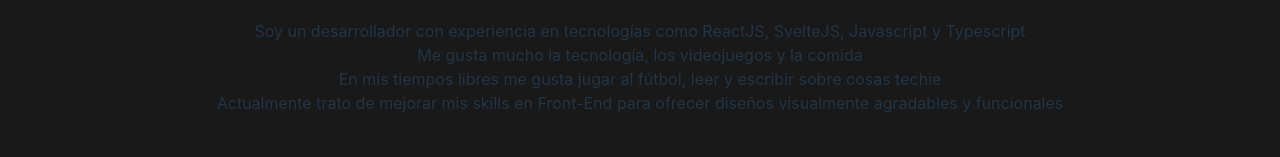
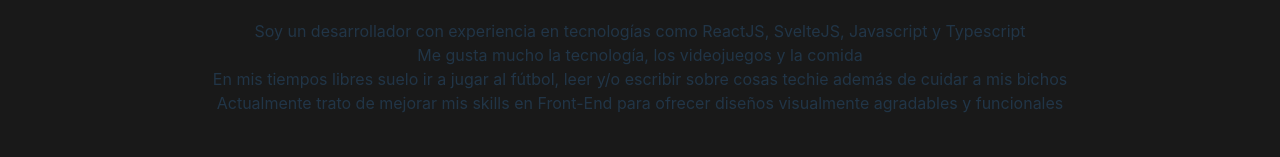
Before and after one commit to freefrozztea/portfolio-freefrozztea, a React (Vite) app: page / in a window 1280 px wide. Shown: the part 210-367 px from the top of the page. Built offline with nearby package versions, Linux system fonts and the light colour scheme.

Commit message:
change aboutme description

```diff
--- a/src/components/About.tsx
+++ b/src/components/About.tsx
@@ -16,7 +16,7 @@
         <div>
           <p>Soy un desarrollador con experiencia en tecnologías como ReactJS, SvelteJS,  Javascript y Typescript</p>
           <p>Me gusta mucho la tecnología, los videojuegos y la comida</p>
-          <p>En mis tiempos libres me gusta jugar al fútbol, leer y escribir sobre cosas techie</p>
+          <p>En mis tiempos libres suelo ir a jugar al fútbol, leer y/o escribir sobre cosas techie además de cuidar a mis bichos</p>
           <p>Actualmente trato de mejorar mis skills en Front-End para ofrecer diseños visualmente agradables y funcionales</p>
         </div>
       </div>
```
